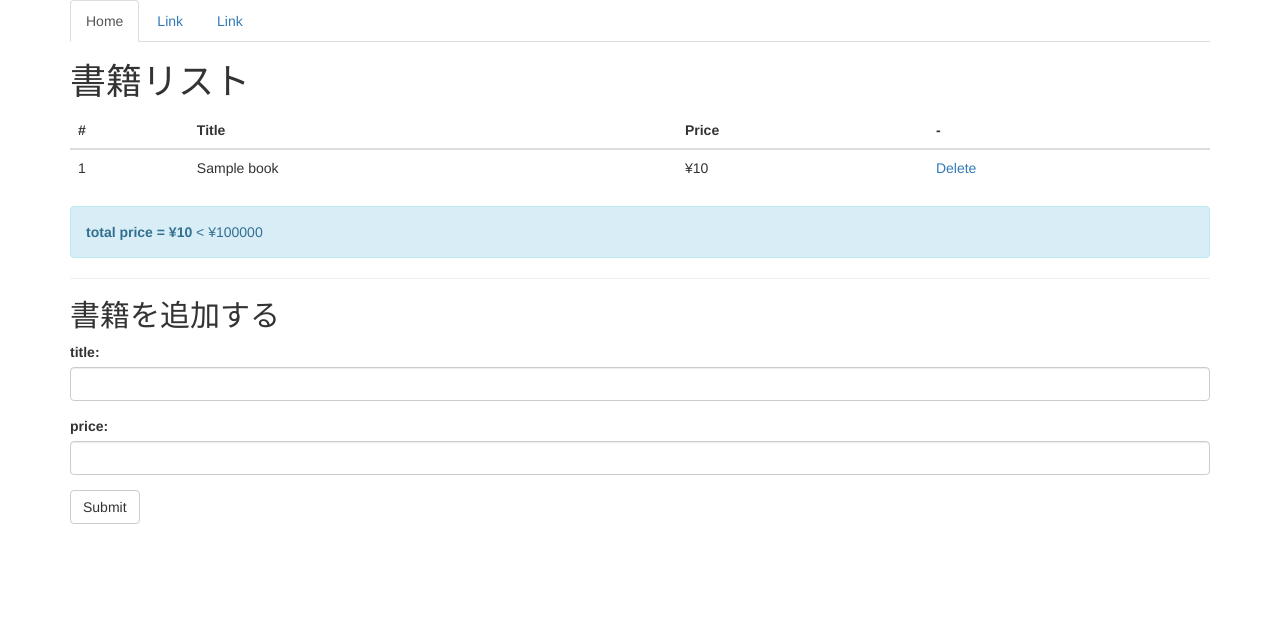
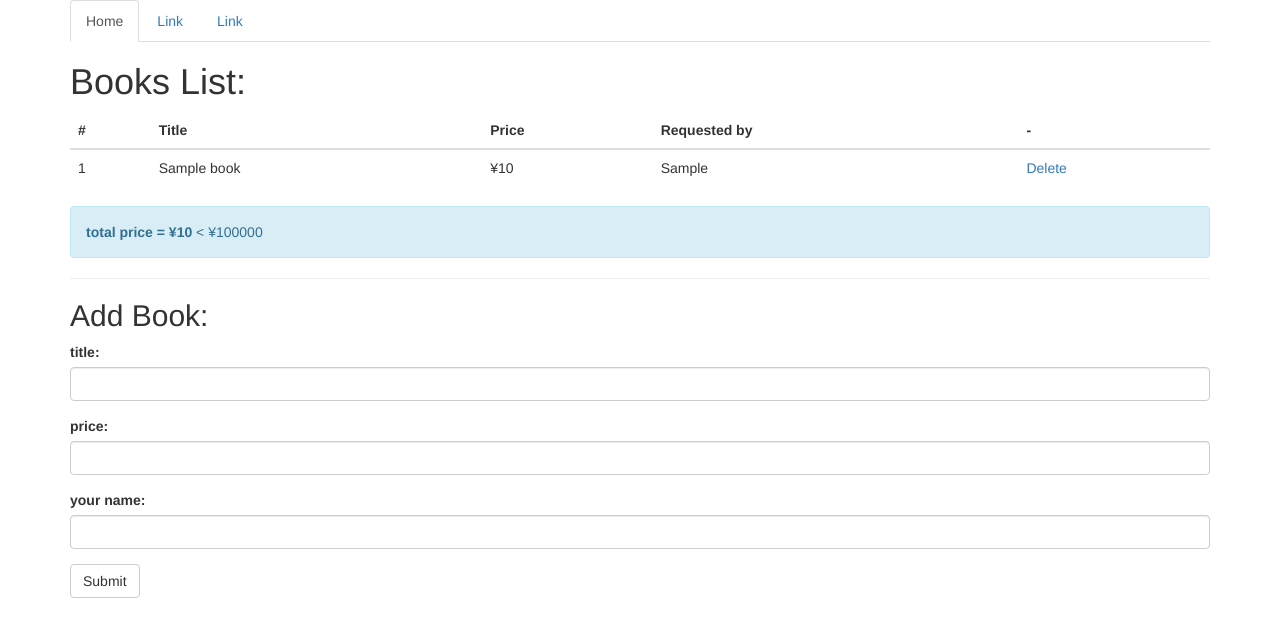
Before and after one commit to msrks/flask_booklist, a Flask app: page / in a window 1280 px wide. Shown: the top 637 px of the page. Run offline with Flask 2, Linux system fonts and the light colour scheme; tables that the repository leaves empty hold one stand-in row (values such as "Sample post"); some libraries are stand-ins or nearby versions.

Commit message:
add DB Migration (fix #8)

```diff
--- a/app/__init__.py
+++ b/app/__init__.py
@@ -1,11 +1,13 @@
 from flask import Flask
 from flask_sqlalchemy import SQLAlchemy
 from flask_bootstrap import Bootstrap
+from flask_migrate import Migrate
 from config import Config
 
 app = Flask(__name__)
 app.config.from_object(Config)
 db = SQLAlchemy(app)
 bootstrap = Bootstrap(app)
+migrate = Migrate(app, db)
 
 from app import routes, models
--- a/app/forms.py
+++ b/app/forms.py
@@ -6,4 +6,6 @@ from wtforms.validators import DataRequired
 class BookForm(FlaskForm):
     title = StringField('title:', validators=[DataRequired()])
     price = IntegerField('price:', validators=[DataRequired()])
+    # when_added = DateTimeField('datetime:')
+    who_added = StringField('your name:')
     submit = SubmitField('Submit')
--- a/app/routes.py
+++ b/app/routes.py
@@ -10,10 +10,10 @@ def list_books():
     if form.validate_on_submit():
         title = form.title.data
         price = form.price.data
+        who_added = form.who_added.data
         form.title.data = ''
-        form.price.data = 0
 
-        book = Book(title=title, price=price)
+        book = Book(title=title, price=price, who_added=who_added)
         db.session.add(book)
         db.session.commit()
 
--- a/app/templates/books_list.html
+++ b/app/templates/books_list.html
@@ -1,7 +1,7 @@
 {% extends "bootstrap/base.html" %}
 {% import "bootstrap/wtf.html" as wtf %}
 
-{% block title %}書籍購入リスト{% endblock %}
+{% block title %}Books Manager{% endblock %}
 
 {% block navbar %}
 <div class="container">
@@ -15,7 +15,7 @@
 
 {% block content %}
 <div class="container">
-    <h1>書籍リスト</h1>
+    <h1>Books List:</h1>
 
     <table class="table">
       <thead>
@@ -23,6 +23,8 @@
           <th>#</th>
           <th>Title</th>
           <th>Price</th>
+          <!--<th>Timestamp</th>-->
+          <th>Requested by</th>
           <th>-</th>
         </tr>
       </thead>
@@ -32,6 +34,8 @@
             <td>{{ book.id }}</td>
             <td>{{ book.title }}</td>
             <td>¥{{ book.price }}</td>
+            <!--<td>{{ book.when_added }}</td>-->
+            <td>{{ book.who_added }}</td>
             <td><a href="/delete/{{ book.id }}">Delete</a></td>
         </tr>
       {% endfor %}
@@ -43,7 +47,7 @@
     </div>
 
     <hr>
-    <h2>書籍を追加する</h2>
+    <h2>Add Book:</h2>
 
     <form action="/" method="post">
         {{ wtf.quick_form(form) }}
--- a/requirements.txt
+++ b/requirements.txt
@@ -3,3 +3,4 @@ Flask-SQLAlchemy
 Flask-Bootstrap
 Flask-WTF
 Flask-Testing
+Flask-Migrate
```
Also changed, not shown: app/models.py (+5 -2 lines), tests/test_app.py (+7 -1 lines), README.md.
